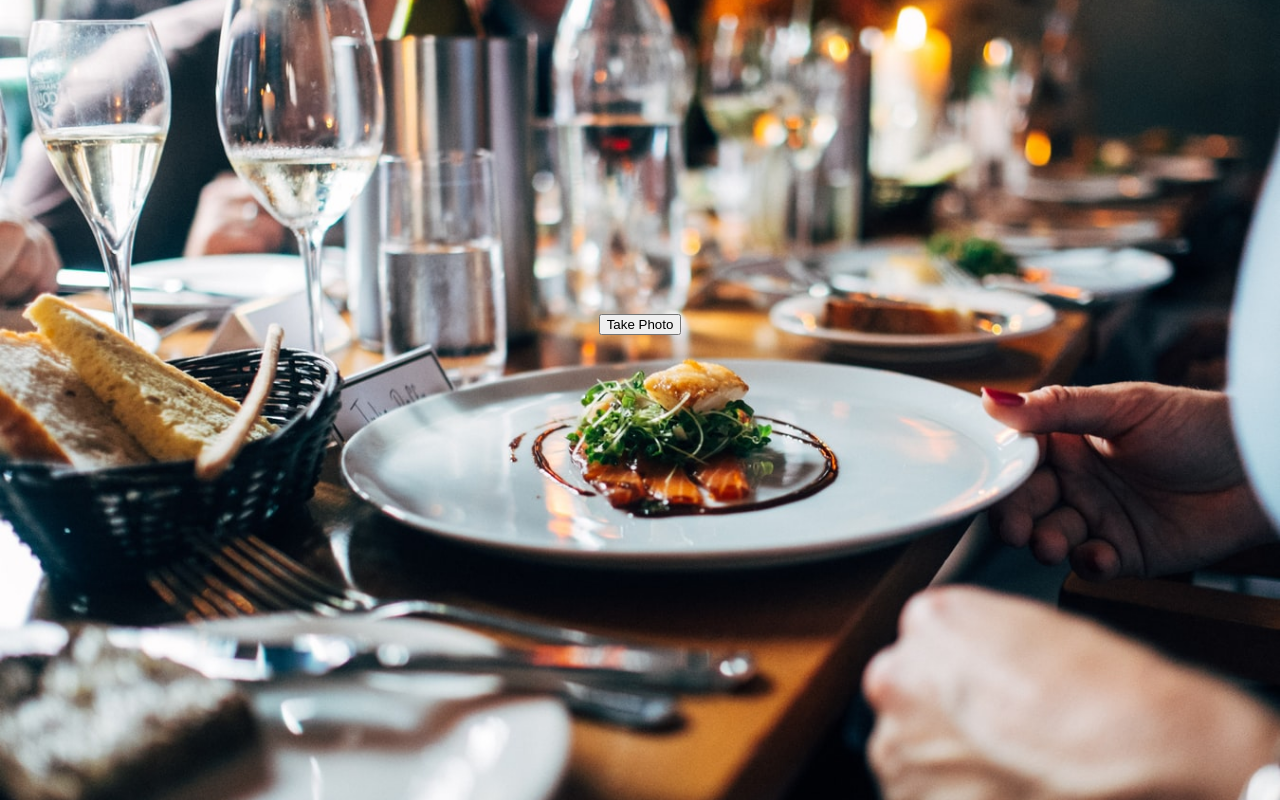
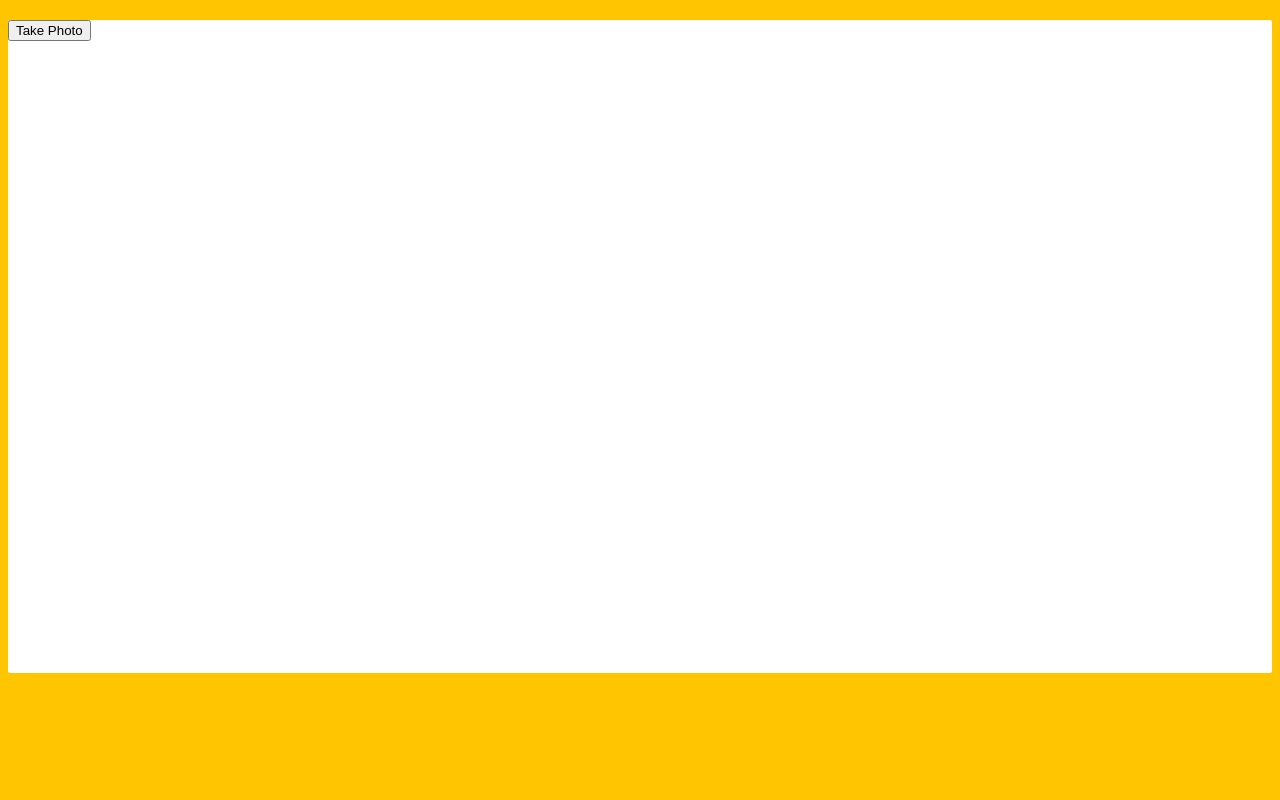
Before and after one commit to dvlprwchoi/javascript30, a website: page day19_webcam_fun/index.html in a window 1280 px wide. Drawn offline with Linux system fonts and the light colour scheme; files that its build step writes are made by us from their sources; files whose address does not match are found by name.

Commit message:
Add Day19 starter code

```diff
--- a/day19_webcam_fun/index.html
+++ b/day19_webcam_fun/index.html
@@ -32,7 +32,7 @@
       <div class="strip"></div>
     </div>
 
-    <audio class="snap" src="./snap.mp3" hidden></audio>
+    <audio class="snap" src="./19 - Webcam Fun_snap.mp3" hidden></audio>
 
     <script src="scripts.js"></script>
   </body>
--- /dev/null
+++ b/day19_webcam_fun/scripts.js
@@ -0,0 +1,5 @@
+const video = document.querySelector('.player');
+const canvas = document.querySelector('.photo');
+const ctx = canvas.getContext('2d');
+const strip = document.querySelector('.strip');
+const snap = document.querySelector('.snap');
--- /dev/null
+++ b/day19_webcam_fun/style.css
@@ -0,0 +1,72 @@
+html {
+  box-sizing: border-box;
+}
+
+*,
+*:before,
+*:after {
+  box-sizing: inherit;
+}
+
+html {
+  font-size: 10px;
+  background: #ffc600;
+}
+
+.photobooth {
+  background: white;
+  max-width: 150rem;
+  margin: 2rem auto;
+  border-radius: 2px;
+}
+
+/*clearfix*/
+.photobooth:after {
+  content: '';
+  display: block;
+  clear: both;
+}
+
+.photo {
+  width: 100%;
+  float: left;
+}
+
+.player {
+  position: absolute;
+  top: 20px;
+  right: 20px;
+  width: 200px;
+}
+
+/*
+    Strip!
+  */
+
+.strip {
+  padding: 2rem;
+}
+
+.strip img {
+  width: 100px;
+  overflow-x: scroll;
+  padding: 0.8rem 0.8rem 2.5rem 0.8rem;
+  box-shadow: 0 0 3px rgba(0, 0, 0, 0.2);
+  background: white;
+}
+
+.strip a:nth-child(5n + 1) img {
+  transform: rotate(10deg);
+}
+.strip a:nth-child(5n + 2) img {
+  transform: rotate(-2deg);
+}
+.strip a:nth-child(5n + 3) img {
+  transform: rotate(8deg);
+}
+.strip a:nth-child(5n + 4) img {
+  transform: rotate(-11deg);
+}
+.strip a:nth-child(5n + 5) img {
+  transform: rotate(12deg);
+}
```
Also changed, not shown: day19_webcam_fun/package.json (added, +14 -0 lines), 1 other file.
